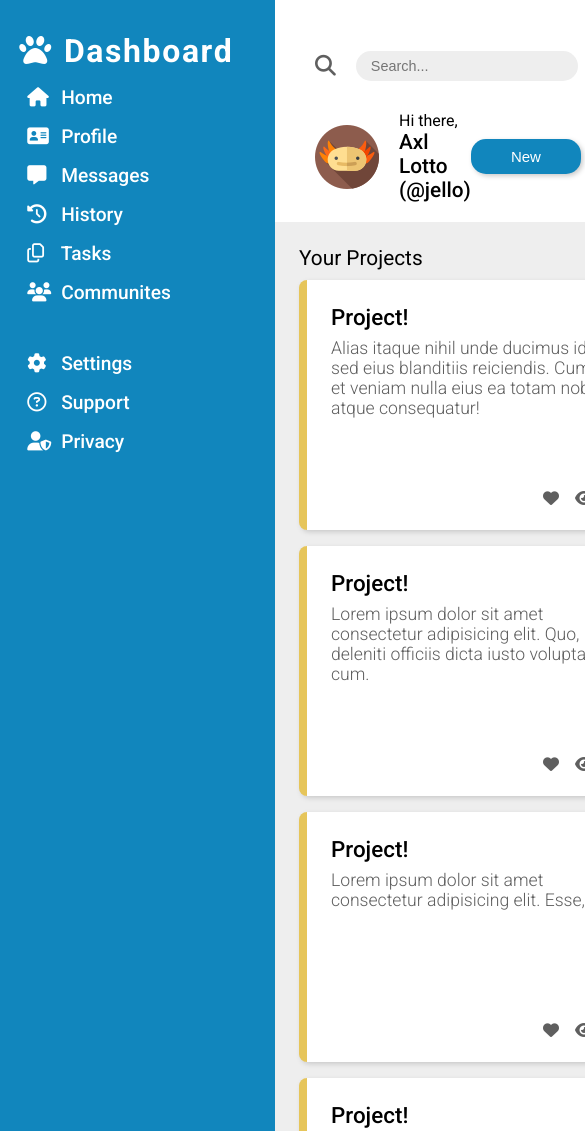
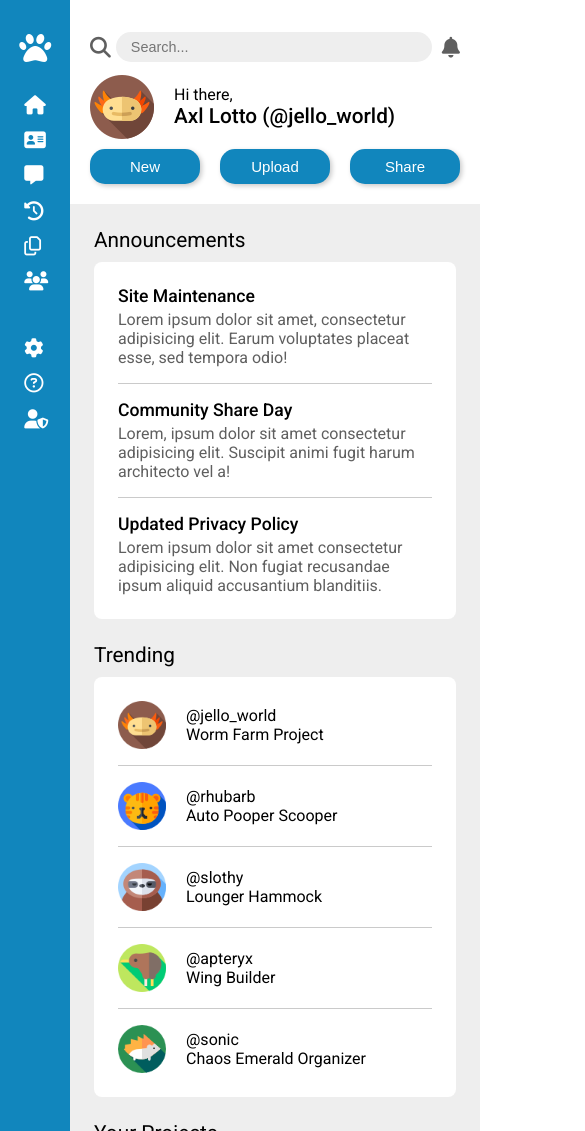
Before and after one commit to KTohara/html_AdminBoard, a plain HTML site: page index.html in a window 390 px wide. Shown: the top 1131 px of the page, 585 px wide, since content can reach past the window. Drawn offline with Linux system fonts and the light colour scheme.

Commit message:
Add media queries

```diff
--- a/index.html
+++ b/index.html
@@ -30,7 +30,7 @@
         <img src="png/001-ajolote.png"/>
         <div class="greetings-text">
           <p>Hi there,</p>
-          <p class="user-name">Axl Lotto (@jello)</p>
+          <p class="user-name">Axl Lotto (@jello_world)</p>
         </div>
       </div>
 
@@ -44,49 +44,69 @@
 
   <div class="sidebar">
     <div class="sidebar-logo-container">
+      <a href="#">
         <i class="fas fa-paw"></i>
-      <a href="#">Dashboard</a>
+        <p>Dashboard</p>
+      </a>
     </div>
 
     <ul class="sidebar-nav">
       <li>
+        <a href="#">
           <i class="fas fa-home"></i>
-        <a href="#">Home</a>
+          <p>Home</p>
+        </a>
       </li>
       <li>
+        <a href="#">
           <i class="fas fa-address-card"></i>
-        <a href="#">Profile</a>
+          <p>Profile</p>
+        </a>
       </li>
       <li>
+        <a href="#">
           <i class="fas fa-comment-alt"></i>
-        <a href="#">Messages</a>
+          <p>Messages</p>
+        </a>
       </li>
       <li>
+        <a href="#">
           <i class="fas fa-history"></i>
-        <a href="#">History</a>
+          <p>History</p>
+        </a>
       </li>
       <li>
+        <a href="#">
           <i class="far fa-copy"></i>
-        <a href="#">Tasks</a>
+          <p>Tasks</p>
+        </a>
       </li>
       <li>
+        <a href="#">
           <i class="fas fa-users"></i>
-        <a href="#">Communites</a>
+          <p>Communites</p>
+        </a>
       </li>
     </ul>
 
     <ul class="sidebar-settings">
       <li>
+        <a href="#">
           <i class="fas fa-cog"></i>
-        <a href="#">Settings</a>
+          <p>Settings</p>
+        </a>
       </li>
       <li>
+        <a href="#">
           <i class="far fa-question-circle"></i>
-        <a href="#">Support</a>
+          <p>Support</p>
+        </a>
       </li>
       <li>
+        <a href="#">
           <i class="fas fa-user-shield"></i>
-        <a href="#">Privacy</a>
+          <p>Privacy</p>
+        </a>
       </li>
     </ul>
   </div>
@@ -96,7 +116,7 @@
       <p class="main-header">Your Projects</p>
       <div class="cards-container">
         <div class="project-cards">
-          <p class="project-title">Project!</p>
+          <p class="project-title">Worm Farm Project</p>
           <p class="project-text">Alias itaque nihil unde ducimus id aut sed eius blanditiis reiciendis. Cum qui et veniam nulla eius ea totam nobis atque consequatur!</p>
           <div class="project-icons">
             <i class="fas fa-heart"></i>
@@ -105,7 +125,7 @@
           </div>
         </div>
         <div class="project-cards">
-          <p class="project-title">Project!</p>
+          <p class="project-title">Lake Generator</p>
           <p class="project-text">Lorem ipsum dolor sit amet consectetur adipisicing elit. Quo, deleniti officiis dicta iusto voluptate cum.</p>
           <div class="project-icons">
             <i class="fas fa-heart"></i>
@@ -114,7 +134,7 @@
           </div>
         </div>
         <div class="project-cards">
-          <p class="project-title">Project!</p>
+          <p class="project-title">Salamander Meetup App</p>
           <p class="project-text">Lorem ipsum dolor sit amet consectetur adipisicing elit. Esse, ea!</p>
           <div class="project-icons">
             <i class="fas fa-heart"></i>
@@ -123,7 +143,7 @@
           </div>
         </div>
         <div class="project-cards">
-          <p class="project-title">Project!</p>
+          <p class="project-title">Plant Identifier</p>
           <p class="project-text">Lorem ipsum, dolor sit amet consectetur adipisicing elit. Esse, ea!</p>
           <div class="project-icons">
             <i class="fas fa-heart"></i>
@@ -132,7 +152,7 @@
           </div>
         </div>
         <div class="project-cards">
-          <p class="project-title">Project!</p>
+          <p class="project-title">Carp Defender</p>
           <p class="project-text">Lorem ipsum dolor sit amet consectetur adipisicing elit. Esse, ea!</p>
           <div class="project-icons">
             <i class="fas fa-heart"></i>
@@ -141,7 +161,7 @@
           </div>
         </div>
         <div class="project-cards">
-          <p class="project-title">Project!</p>
+          <p class="project-title">Rainbow Skin Filter</p>
           <p class="project-text">Lorem ipsum dolor sit amet consectetur adipisicing elit.</p>
           <div class="project-icons">
             <i class="fas fa-heart"></i>
@@ -173,6 +193,13 @@
       <div class="trending-container">
         <p class="main-header">Trending</p>
         <div class="cards-container">
+          <div class="trending-cards">
+            <img src="png/001-ajolote.png"/>
+            <div class="trending-cards-text">
+              <p class="trending-cards-name">@jello_world</p>
+              <p class="trending-cards-project">Worm Farm Project</p>
+            </div>
+          </div>
           <div class="trending-cards">
             <img src="png/002-tiger.png"/>
             <div class="trending-cards-text">
--- a/style.css
+++ b/style.css
@@ -174,6 +174,7 @@ body {
   font-size: 2rem;
   font-weight: var(--fw-ex-bold);
   letter-spacing: .1rem;
+  padding-bottom: 1rem;
 }
 
 .sidebar-logo-container .fa-paw {
@@ -181,7 +182,7 @@ body {
 }
 
 .sidebar ul {
-  margin-left: 8px;
+  margin-left: 5px;
   list-style: none;
   padding: 1rem 0;
 }
@@ -194,6 +195,8 @@ body {
 .sidebar a {
   color: var(--primary-light);
   text-decoration: none;
+  display: flex;
+  gap: 15px;
 }
 
 /* MAIN */
@@ -332,3 +335,82 @@ body {
   width: 48px;
   height: 48px;
 }
+
+@media only screen and (max-width: 1000px) {
+  body {
+    grid-template-columns: 70px auto;
+  }
+
+  .header {
+    grid-template-rows: 1fr 2fr;
+    padding: 20px;
+  }
+
+  .header-bottom {
+    flex-direction: column;
+    gap: 10px;
+  }
+
+  .header-top-right {
+    min-width: 70%;
+    padding-right: 10px;
+    gap: 5px;
+  }
+
+  .header-bottom .btn-container {
+    justify-content: flex-start;
+  }
+
+  .sidebar p {
+    display: none;
+  }
+
+  .projects-container {
+    grid-column: 1 / 3;
+    grid-row: 2 / 3;
+    padding-top: 0;
+    padding-right: 1.5rem;
+  }
+
+  .projects-container .cards-container {
+    grid-template-columns: 1fr;
+  }
+
+  .project-cards {
+    min-height: 200px;
+  }
+
+  .right-side {
+    grid-column: 1 / 3;
+
+    display: grid;
+    grid-template-columns: 1fr 1fr;
+  }
+
+  .announcement-container {
+    grid-column: 1 / 2;
+  }
+
+  .trending-container {
+    grid-column: 2 / 3;
+  }
+}
+
+@media only screen and (max-width: 725px) {
+  .announcement-container {
+    grid-column: 1 / 3;
+  }
+
+  .user-name-settings {
+    display: none;
+  }
+
+  .trending-container {
+    grid-column: 1 / 3;
+    padding-top: 0;
+  }
+
+  .header-top-right {
+    min-width: 95%;
+  }
+}
```
Lines whose indentation alone changed are shown as unchanged.
